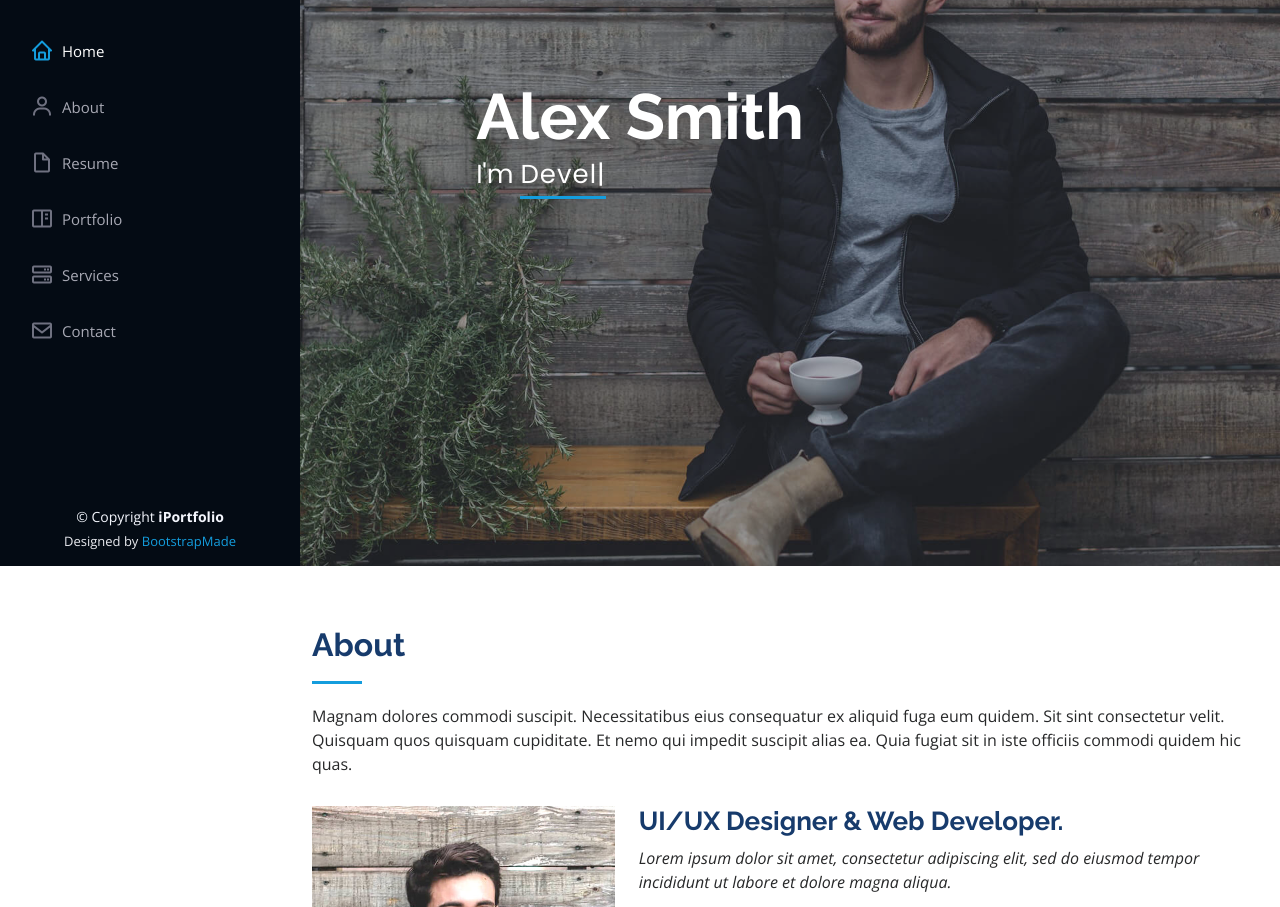
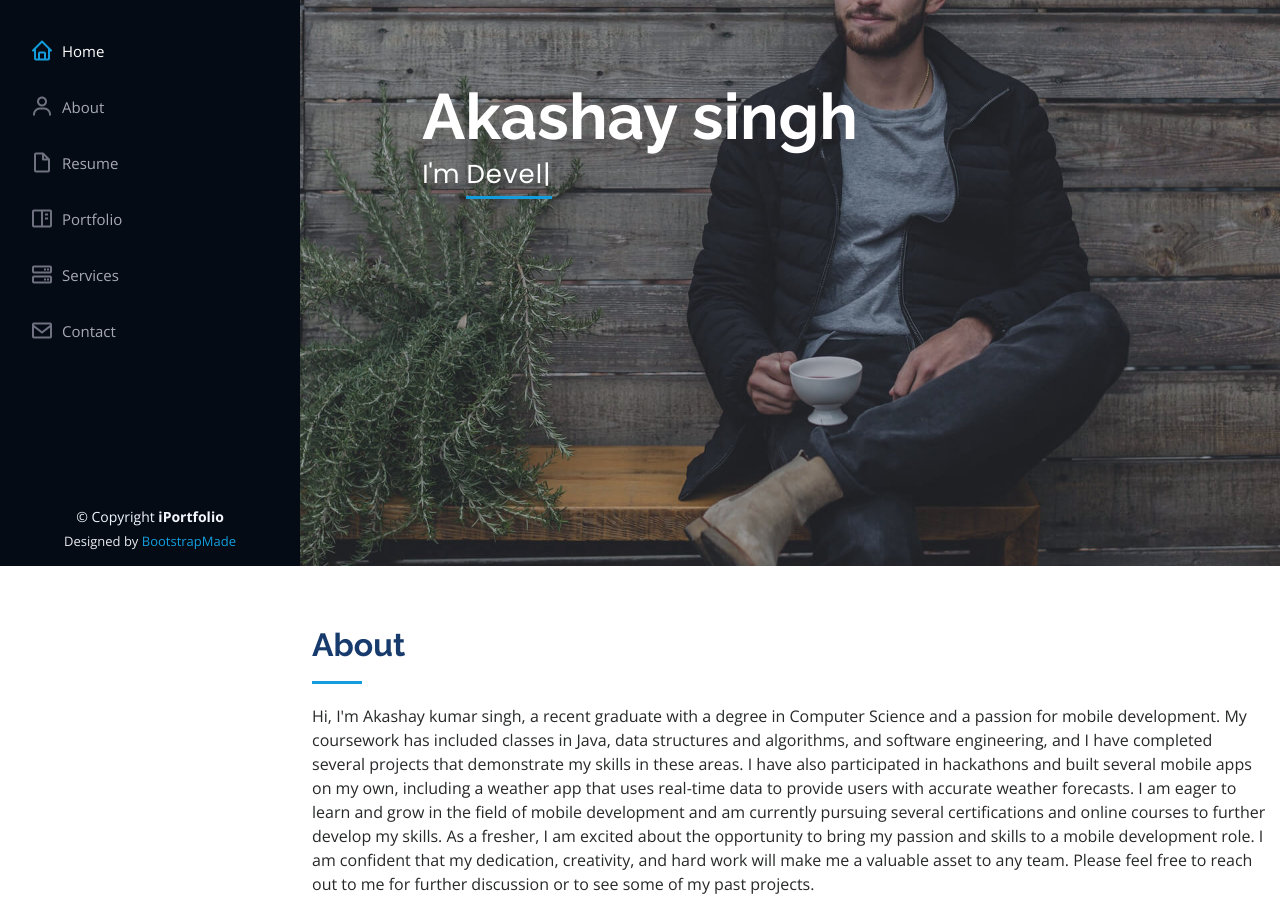
Before and after one commit to Akashaysingh/Akashaysingh, a plain HTML site: page index.html in a window 1280 px wide. Shown: the part 234-1141 px from the top of the page. Drawn offline with nearby package versions, Linux system fonts and the light colour scheme.

Commit message:
about section updated

```diff
--- a/index.html
+++ b/index.html
@@ -73,7 +73,7 @@
   <!-- ======= Hero Section ======= -->
   <section id="hero" class="d-flex flex-column justify-content-center align-items-center">
     <div class="hero-container" data-aos="fade-in">
-      <h1>Alex Smith</h1>
+      <h1>Akashay singh</h1>
       <p>I'm <span class="typed" data-typed-items="Designer, Developer, Freelancer, Photographer"></span></p>
     </div>
   </section><!-- End Hero -->
@@ -86,7 +86,10 @@
 
         <div class="section-title">
           <h2>About</h2>
-          <p>Magnam dolores commodi suscipit. Necessitatibus eius consequatur ex aliquid fuga eum quidem. Sit sint consectetur velit. Quisquam quos quisquam cupiditate. Et nemo qui impedit suscipit alias ea. Quia fugiat sit in iste officiis commodi quidem hic quas.</p>
+          <p>Hi, I'm Akashay kumar singh, a recent graduate with a degree in Computer Science and a passion for mobile development. My coursework has included classes in Java, data structures and algorithms, and software engineering, and I have completed several projects that demonstrate my skills in these areas.
+            I have also participated in hackathons and built several mobile apps on my own, including a weather app that uses real-time data to provide users with accurate weather forecasts. I am eager to learn and grow in the field of mobile development and am currently pursuing several certifications and online courses to further develop my skills.
+            As a fresher, I am excited about the opportunity to bring my passion and skills to a mobile development role. I am confident that my dedication, creativity, and hard work will make me a valuable asset to any team. Please feel free to reach out to me for further discussion or to see some of my past projects.
+            </p>
         </div>
 
         <div class="row">
```
